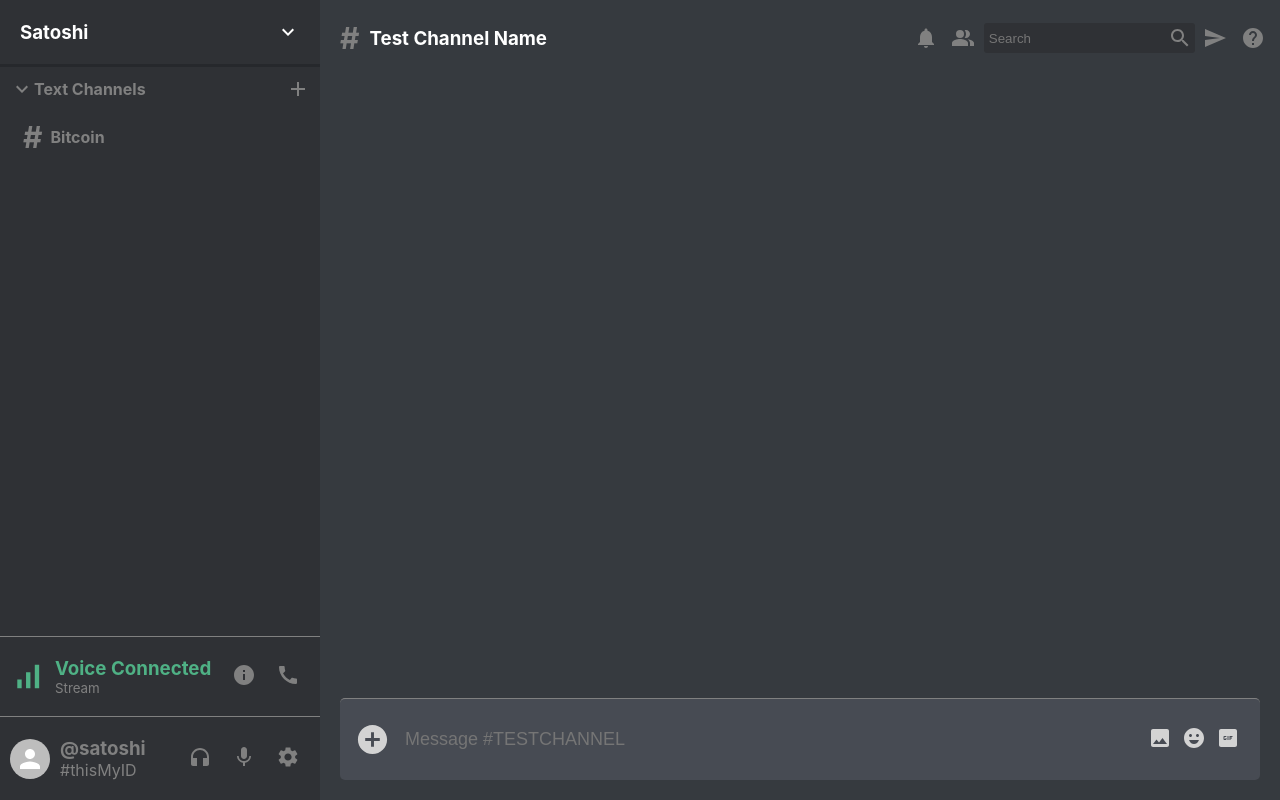
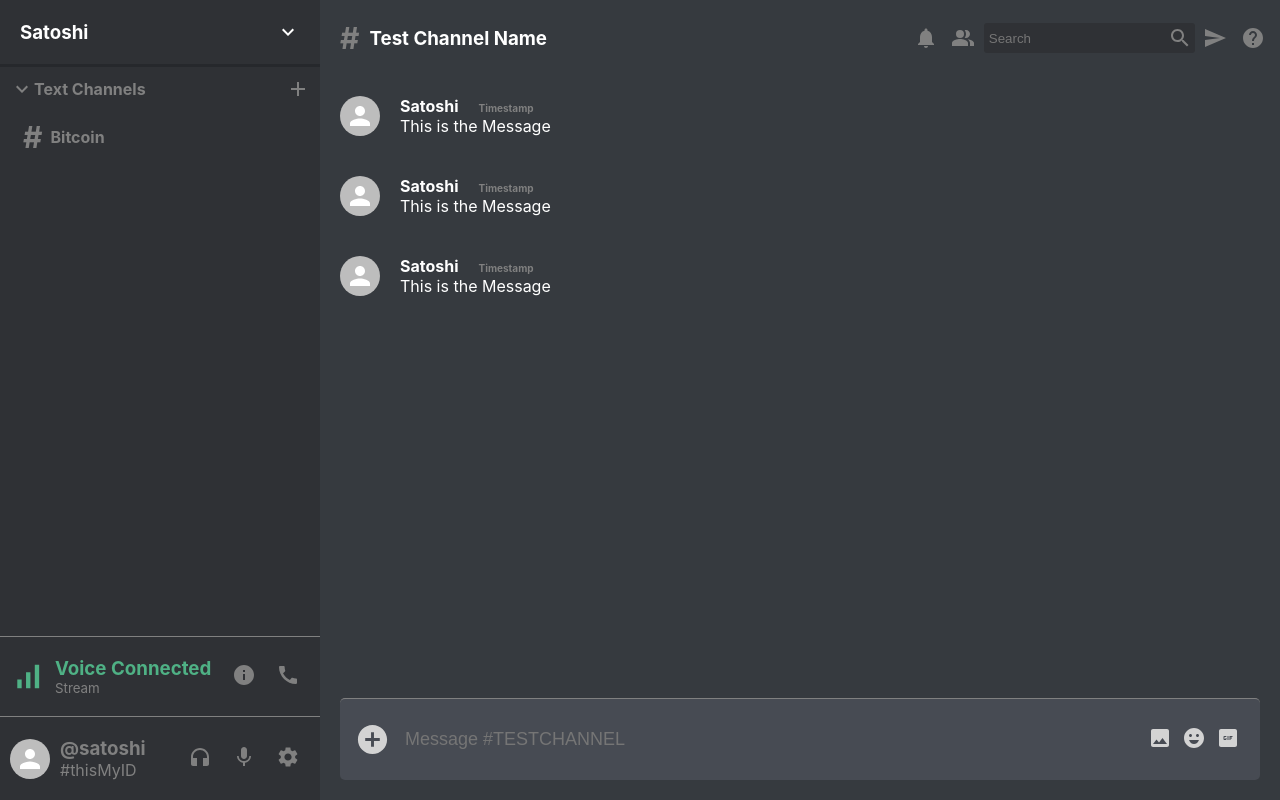
Before and after one commit to rohangreddy/Harmony, a React (Create React App) app in the folder frontend/: page / in a window 1280 px wide. Built offline with nearby package versions, Linux system fonts and the light colour scheme.

Commit message:
chat and messages design

```diff
--- a/frontend/src/Chat.js
+++ b/frontend/src/Chat.js
@@ -5,6 +5,7 @@
 import InsertPhotoIcon from '@mui/icons-material/InsertPhoto';
 import EmojiEmotionsIcon from '@mui/icons-material/EmojiEmotions';
 import GifBoxIcon from '@mui/icons-material/GifBox';
+import Message from './Message';
 
 
 function Chat() {
@@ -13,7 +14,9 @@
         <ChatHeader />
 
         <div className="chat__messages">
-
+            <Message />
+            <Message />
+            <Message />
         </div>
 
         <div className="chat__input">
--- /dev/null
+++ b/frontend/src/Message.css
@@ -0,0 +1,16 @@
+.message {
+    display: flex;
+    align-items: center;
+    padding: 20px;
+    color: white;
+}
+
+.message__info {
+    margin-left: 20px;
+}
+
+.message__timestamp {
+    color: gray;
+    margin-left: 20px;
+    font-size: x-small;
+}
--- /dev/null
+++ b/frontend/src/Message.js
@@ -0,0 +1,19 @@
+import React from 'react'
+import "./Message.css";
+import Avatar from '@mui/material/Avatar';
+
+function Message() {
+  return (
+    <div className="message">
+        <Avatar />
+        <div className="message__info">
+            <h4>Satoshi
+                <span className="message__timestamp">Timestamp</span>
+            </h4>
+            <p> This is the Message</p>
+        </div>
+    </div>
+  )
+}
+
+export default Message
```
